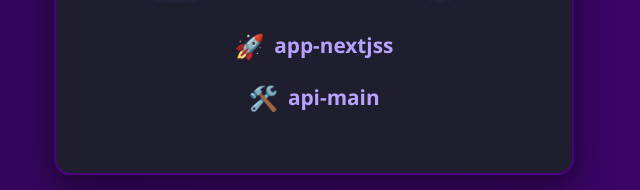
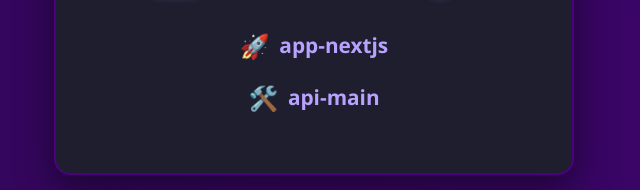
Before and after one commit to OwlOut/tests-pages, a plain HTML site: page index.html in a window 1280 px wide. Shown: the part 246-436 px from the top of the page, 326-966 px from the left. Drawn offline with Linux system fonts and the light colour scheme.

Commit message:
fix name

```diff
--- a/index.html
+++ b/index.html
@@ -97,7 +97,7 @@
     <ul>
       <li>
         <span class="emoji">🚀</span>
-        <a href="./app-nextjs/lcov-report/index.html">app-nextjss</a>
+        <a href="./app-nextjs/lcov-report/index.html">app-nextjs</a>
       </li>
       <li>
         <span class="emoji">🛠️</span>
```
